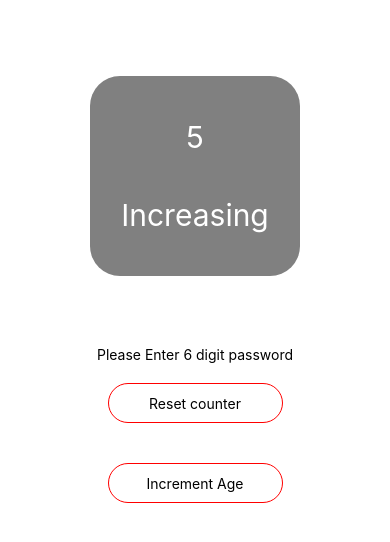
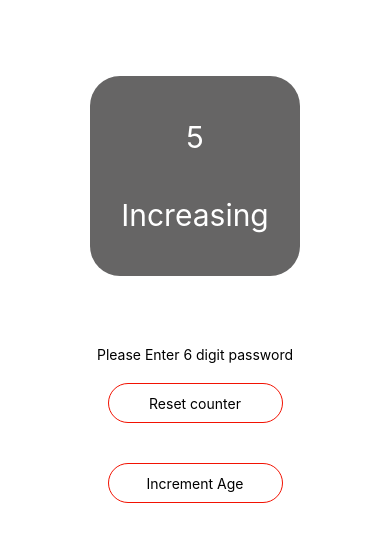
Before and after one commit to basimvirtuenetz/AwesomeProject, a React Native app: screen / in a window 390 px wide. Shown: the top 542 px of the page. Built offline with nearby package versions, Linux system fonts and the light colour scheme.

Commit message:
components and colors

```diff
--- /dev/null
+++ b/src/colors/colors.js
@@ -0,0 +1,6 @@
+export const Colors = {
+    black: '#000',
+    white: '#fff',
+    red: '#f21202',
+    grey: '#666565',
+};
--- a/src/components/btn.js
+++ b/src/components/btn.js
@@ -1,5 +1,6 @@
-import { StyleSheet, Text, View } from 'react-native';
+import { StyleSheet, View } from 'react-native';
 import React from 'react';
+import { Colors } from '../colors/colors';
 
 const Btn = ({ children }) => {
     return <View style={styles.btn}>{children}</View>;
@@ -12,7 +13,7 @@ const styles = StyleSheet.create({
         width: '50%',
         height: 40,
         borderWidth: 1,
-        borderColor: 'red',
+        borderColor: Colors.red,
         justifyContent: 'center',
         alignItems: 'center',
         margin: 20,
--- a/src/components/headtxt.js
+++ b/src/components/headtxt.js
@@ -1,5 +1,6 @@
 import { StyleSheet, Text, View } from 'react-native';
 import React from 'react';
+import { Colors } from '../colors/colors';
 
 const Headtxt = ({ message }) => {
     return (
@@ -15,6 +16,6 @@ const styles = StyleSheet.create({
     headtext: {
         fontSize: 30,
         fontWeight: 'normal',
-        color: '#fff',
+        color: Colors.white,
     },
 });
--- a/src/components/input.js
+++ b/src/components/input.js
@@ -1,5 +1,6 @@
 import { StyleSheet, TextInput, View } from 'react-native';
 import React from 'react';
+import { Colors } from '../colors/colors';
 
 const Input = ({ placeholder, type, label }) => {
     return (
@@ -22,9 +23,9 @@ const styles = StyleSheet.create({
         width: 270,
         height: 50,
         borderWidth: 1,
-        borderColor: '#fff',
+        borderColor: Colors.white,
         borderRadius: 10,
         paddingLeft: 20,
-        color: '#fff',
+        color: Colors.white,
     },
 });
--- a/src/components/items.js
+++ b/src/components/items.js
@@ -1,5 +1,6 @@
 import { StyleSheet, Text, View } from 'react-native';
 import React from 'react';
+import { Colors } from '../colors/colors';
 
 const Items = ({ children }) => {
     return <View style={styles.itemsview}>{children}</View>;
@@ -11,7 +12,7 @@ const styles = StyleSheet.create({
     itemsview: {
         width: '60%',
         height: 200,
-        backgroundColor: 'grey',
+        backgroundColor: Colors.grey,
         borderRadius: 30,
         margin: 20,
         justifyContent: 'space-evenly',
```
